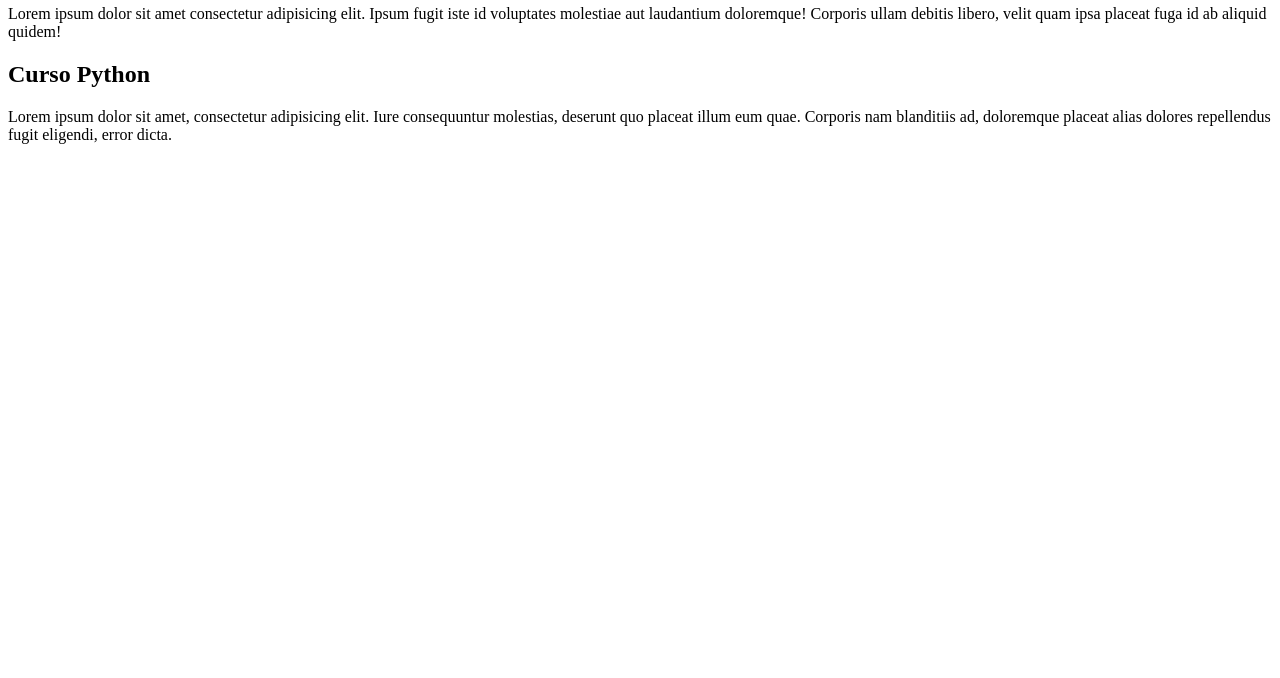
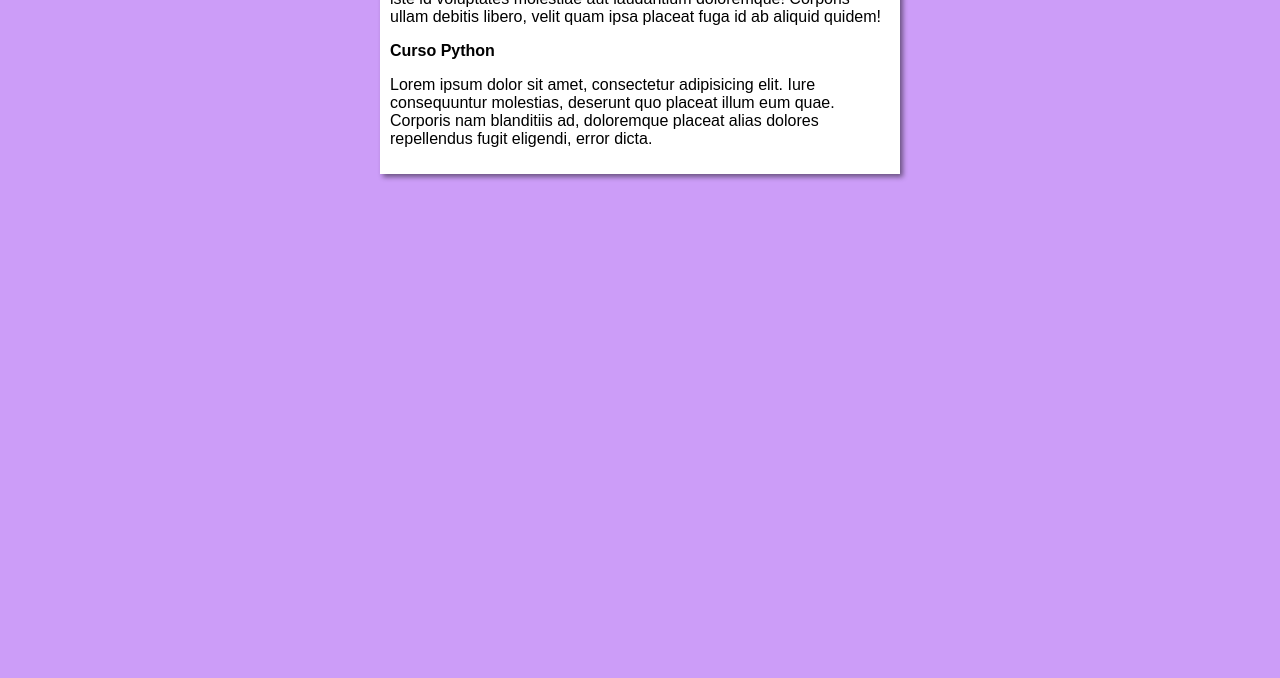
Before and after one commit to clarindo-jr/projeto-site, a plain HTML site: page index.html in a window 1280 px wide. Shown: the part 122-800 px from the top of the page. Drawn offline with Linux system fonts and the light colour scheme.

Commit message:
Update index.html

```diff
--- a/index.html
+++ b/index.html
@@ -4,6 +4,7 @@
     <meta charset="UTF-8">
     <meta name="viewport" content="width=device-width, initial-scale=1.0">
     <title>Curso Git & GitHub</title>
+    <link rel="stylesheet" href="estilos/estilo.css">
 </head>
 <body>
     <main>
```
